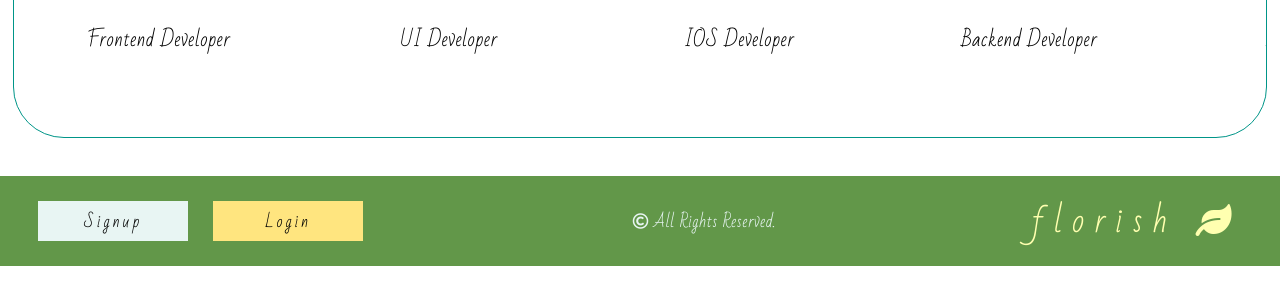
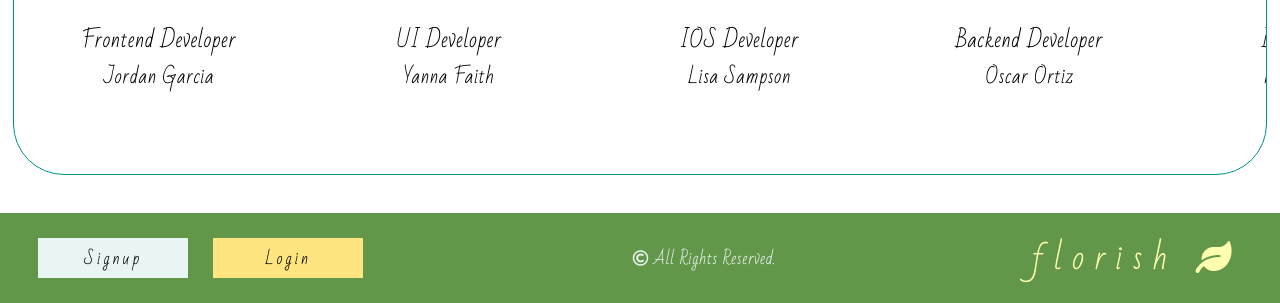
Before and after one commit to water-my-plants-lambda/UI, a plain HTML site: page index.html in a window 1280 px wide. Shown: the part 2285-2588 px from the top of the page. Before the commit the page ends 2551 px from the top, so only its background shows below. Drawn offline with Linux system fonts and the light colour scheme.

Commit message:
removes unused html

```diff
--- a/index.html
+++ b/index.html
@@ -70,73 +70,45 @@
 
                 <div class="list">
                     <a><img src="./reactdev.jpeg"/></a>
-                     <p>Frontend Developer</p>
-                     <!-- <ul>
-                        <li>Likes to eat</li>
-                        <li>favorite plant</li>
-                        <li>personal motto</li>
-                    </ul> -->
+                     <h3>Frontend Developer</h3>
+                     <p>Jordan Garcia</p>
                 </div>
 
                 <div class="list">
                     <a><img src="./uidev2.jpeg"/></a>
-                    <p>UI Developer</p>
-                    <!-- <ul>
-                        <li>Likes to eat</li>
-                        <li>favorite plant</li>
-                        <li>personal motto</li>
-                    </ul> -->
+                    <h3>UI Developer</h3>
+                    <p>Yanna Faith</p>
                 </div>
 
                 <div class="list">
                     <a><img src="./iosdev2.jpeg"/></a>
-                    <p>IOS Developer</p>
-                    <!-- <ul>
-                        <li>Likes to eat</li>
-                        <li>favorite plant</li>
-                        <li>personal motto</li>
-                    </ul> -->
+                    <h3>IOS Developer</h3>
+                    <p>Lisa Sampson</p>
                 </div>
 
                 <div class="list">
                     <a><img src="./bedev.jpeg"/></a>
-                    <p>Backend Developer</p>
-                    <!-- <ul>
-                        <li>Likes to eat</li>
-                        <li>favorite plant</li>
-                        <li>personal motto</li>
-                    </ul> -->
+                    <h3>Backend Developer</h3>
+                    <p>Oscar Ortiz</p>
                 </div>
 
 
                 <div class="list">
                     <a><img src="./iosdev1.jpeg"/></a>
-                    <p>IOS Developer</p>
-                    <!-- <ul>
-                        <li>Likes to eat</li>
-                        <li>favorite plant</li>
-                        <li>personal motto</li>
-                    </ul> -->
+                    <h3>IOS Developer</h3>
+                    <p>Mitchell Budge</p>
                 </div>
 
                 <div class="list">
                     <a><img src="./teamlead.jpeg"/></a>
-                    <p>Team Lead</p>
-                    <!-- <ul>
-                        <li>Likes to eat</li>
-                        <li>favorite plant</li>
-                        <li>personal motto</li>
-                    </ul> -->
+                    <h3>Team Lead</h3>
+                    <p>Chelsea Tolnai</p>
                 </div>
 
                 <div class="list">
                     <a><img src="./uidev1.jpeg"/></a>
-                    <p>UI Developer</p>
-                    <!-- <ul>
-                        <li>Likes to eat</li>
-                        <li>favorite plant</li>
-                        <li>personal motto</li>
-                    </ul> -->
+                    <h3>UI Developer</h3>
+                    <p>Christopher Johnston</p>
                 </div>
 
         </div>
--- a/less/index.less
+++ b/less/index.less
@@ -283,7 +283,14 @@ button {
         padding: 5%;
 
         p {
+            margin-top: 10%;
+            display: flex;
+            justify-content: center;
+        }
+
+        h3 {
             margin-top: 20%;
+            font-size: 1.3rem;
             display: flex;
             justify-content: center;
         }
```
Also changed, not shown: css/index.css.
